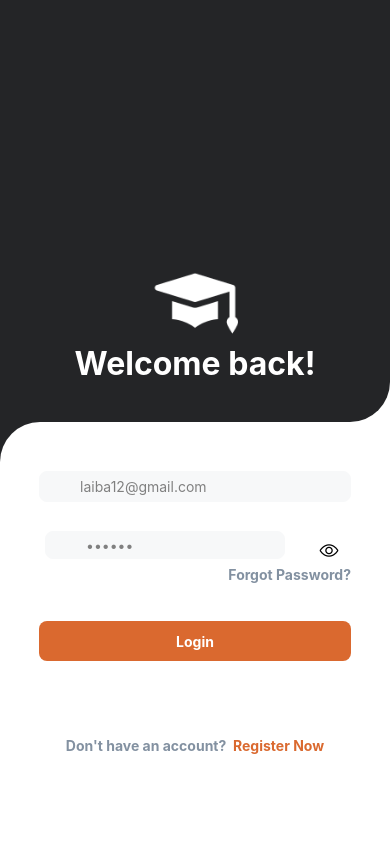
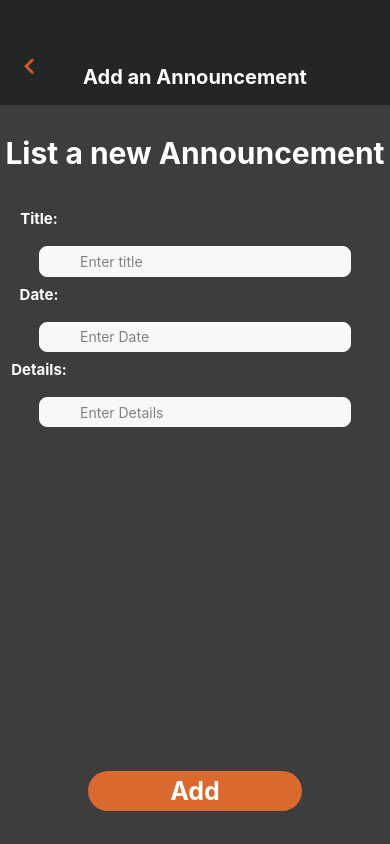
Before and after one commit to MuneebRasheed/-CFound-app, a React Native app: screen /AnnouncementAdd in a window 390 px wide. Built offline with nearby package versions, Linux system fonts and the light colour scheme.

Commit message:
Designed Announcement Add screen

```diff
--- /dev/null
+++ b/Screens/AnnouncementAdd.js
@@ -0,0 +1,87 @@
+
+import { StyleSheet, Text, View, TouchableOpacity,Alert} from 'react-native';
+import Header from '../component/Header';
+import Input from '../component/Input';
+import { useState } from 'react';
+
+
+
+export default function AnnouncementAdd({ navigation }) {
+  const [time,settime] = useState('1')
+  const [tme,settme] = useState('AM')
+  function onNavigate (){
+    navigation.pop()
+  }
+    return (
+      // Main VIEW
+        <View style={[styles.container]}>
+          {/* TOP VIEW */}
+          <Header title='Add an Announcement' navi={() => onNavigate()}/>
+          {/* Middle view */}
+
+          <View style = {styles.body}>
+            <View style = {styles.titleView}>
+              <Text style={styles.titletxt}>List a new Announcement</Text>
+            </View>
+            <View style={styles.items}>
+              <Text style={{margin:'2%',fontSize:15,fontWeight:'bold',right:'40%',color:'white'}}>Title:</Text>
+              <Input placeholder={'Enter title'}/>
+              <Text style={{margin:'2%',fontSize:15,fontWeight:'bold',right:'40%',color:'white'}}>Date:</Text>
+              <Input placeholder={'Enter Date'}/>
+              <Text style={{margin:'2%',fontSize:15,fontWeight:'bold',right:'40%',color:'white'}}>Details:</Text>
+              <Input placeholder={'Enter Details'}/>
+            </View>
+          </View>
+          <View style = {styles.bottom}>
+            <TouchableOpacity
+            onPress={()=> {Alert.alert('pressed')}}
+            style={styles.addBtn}>
+              <Text style={styles.addText}>Add</Text>
+            </TouchableOpacity>
+          </View>
+        </View>
+    );
+}
+
+const styles = StyleSheet.create({
+  container: {
+    flex: 1,
+    backgroundColor: '#3D3D3D'
+  },
+  body: {
+    flex: .8,
+    width:'100%',
+    marginBottom:'5%'
+  },
+  titleView:{
+    flex:.15,
+    alignItems:'center',
+    justifyContent:'center',
+  },
+  titletxt:{
+    fontSize:30,
+    fontWeight:'bold',
+    color:'white'
+  },
+  items:{
+    flex:.85,
+    alignItems:'center'
+  },
+  bottom:{
+    flex: .09,
+    alignItems:'center',
+  },
+  addBtn: {
+    width: "55%",
+    justifyContent: 'center',
+    alignItems: 'center',
+    backgroundColor: '#DA692F',
+    height: 40,
+    borderRadius: 20
+  },
+  addText: {
+    fontSize: 25,
+    color: 'white',
+    fontWeight: 'bold'
+  },
+});
--- a/Screens/Announcements.js
+++ b/Screens/Announcements.js
@@ -81,7 +81,8 @@ export default function Announcements({ navigation }) {
               </TouchableOpacity>
             }
             />
-            <TouchableOpacity style = {styles.addbuttonopacity}>
+            <TouchableOpacity style = {styles.addbuttonopacity}
+            onPress={()=>{navigation.navigate('AnnouncementAdd')}}>
             <Ionicons style={{color: 'black'}} name="add" size={38} />
             </TouchableOpacity>
       </View>
--- a/Screens/EventAdd.js
+++ b/Screens/EventAdd.js
@@ -8,7 +8,6 @@ import { useState } from 'react';
 
 
 export default function EventAdd({ navigation }) {
-  //description, picture
   const [time,settime] = useState('1')
   const [tme,settme] = useState('AM')
   function onNavigate (){
--- a/navigation/StackNavigator.js
+++ b/navigation/StackNavigator.js
@@ -11,6 +11,7 @@ import Announcements from '../Screens/Announcements';
 import EventDetails from '../Screens/EventDetails';
 import AnnouncementDetails from '../Screens/AnnouncementDetails';
 import EventAdd from '../Screens/EventAdd';
+import AnnouncementAdd from '../Screens/AnnouncementAdd';
 
 const Stack = createNativeStackNavigator();
 
@@ -27,6 +28,7 @@ const StackNavigator = () => {
         <Stack.Screen name="EventDetails" component={EventDetails} />
         <Stack.Screen name="Announcements" component={Announcements}/>
         <Stack.Screen name="AnnouncementDetails" component={AnnouncementDetails}/>
+        <Stack.Screen name="AnnouncementAdd" component={AnnouncementAdd}/>
         <Stack.Screen name="Lost" component={Lost}/>
         <Stack.Screen name="Found" component={Found} options={{ animation: 'none' }}/>
         <Stack.Screen name="Chat" component={BottomTabNavigator} />
```
